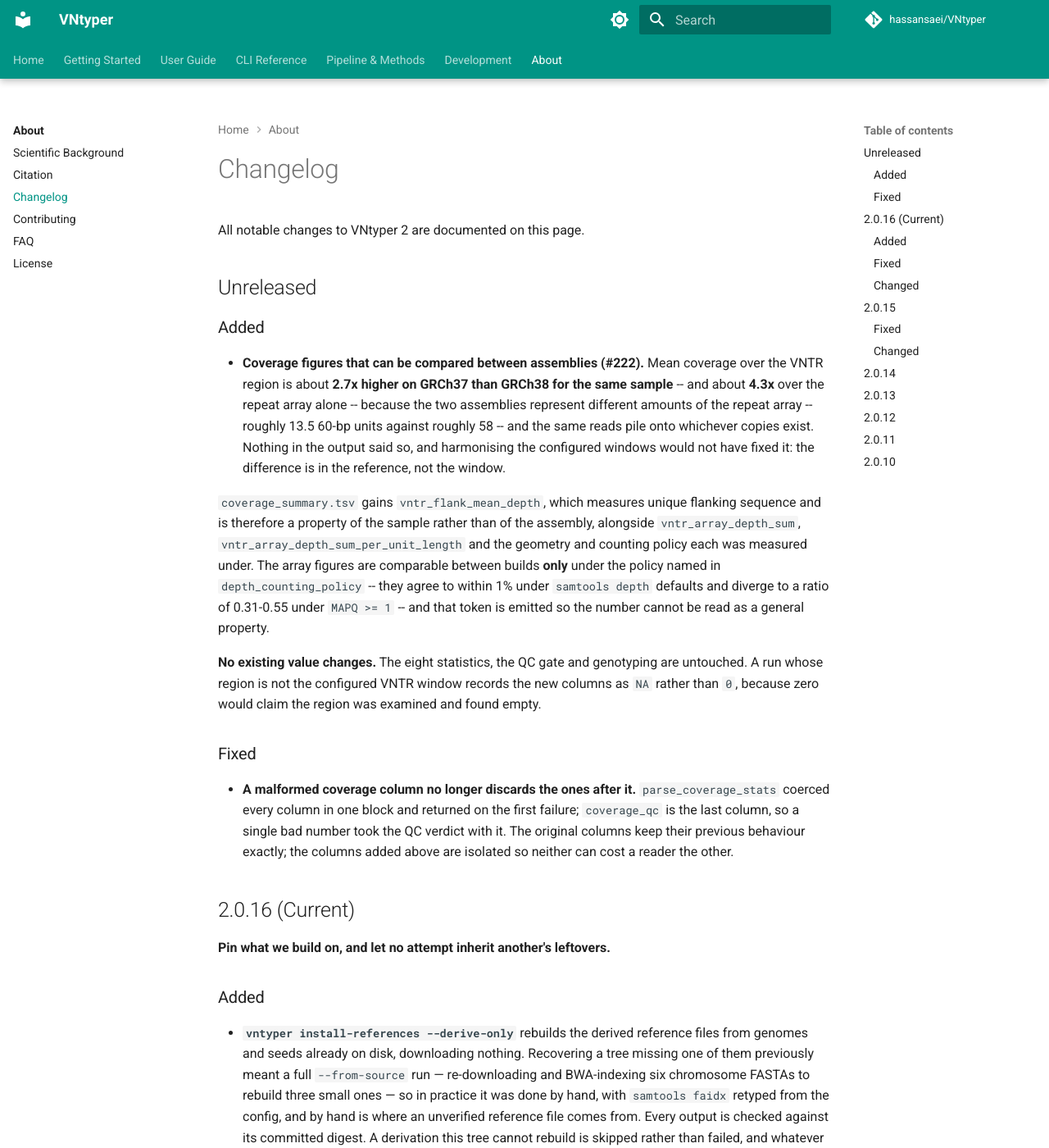
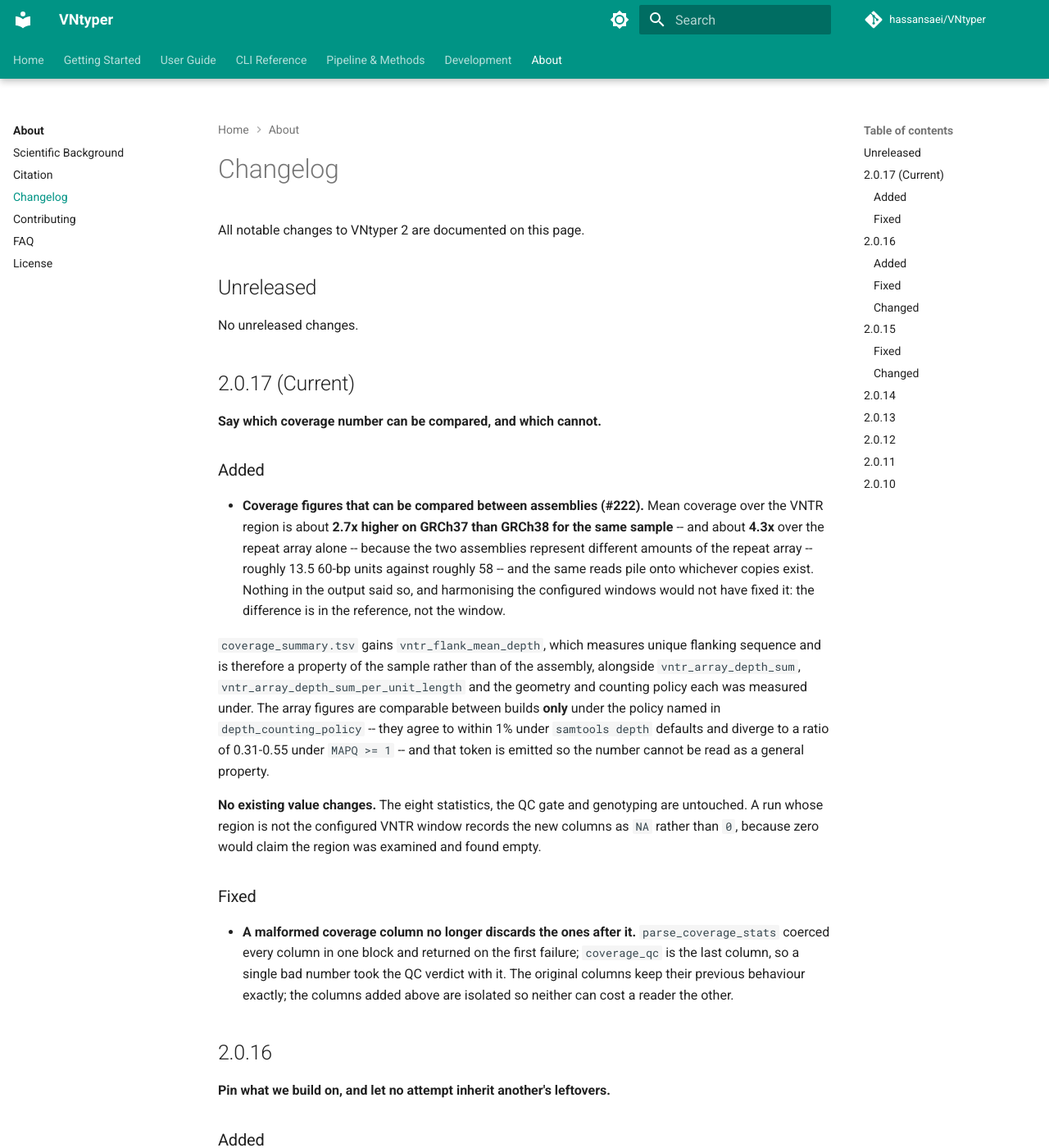
Before and after one commit to hassansaei/VNtyper, an MkDocs documentation site: the page built from docs/about/changelog.md, in a window 1280 px wide and 1400 px high. Shown: the whole window at 82% size. Built offline with MkDocs 1.6.1 and Material for MkDocs 9.7.7, drawn with Linux system fonts in a browser that asks for light colours; comment, search, counter and statistics services are not loaded.

Commit message:
chore(release): 2.0.17

```diff
--- a/docs/about/changelog.md
+++ b/docs/about/changelog.md
@@ -3,6 +3,12 @@
 All notable changes to VNtyper 2 are documented on this page.
 
 ## Unreleased
+
+No unreleased changes.
+
+## 2.0.17 (Current)
+
+**Say which coverage number can be compared, and which cannot.**
 
 ### Added
 
--- a/vntyper/version.py
+++ b/vntyper/version.py
@@ -1,3 +1,3 @@
 # vntyper/version.py
 
-__version__ = "2.0.16"
+__version__ = "2.0.17"
```
Also changed, not shown: other parts of docs/about/changelog.md (+1 -1 lines), 1 other file.
